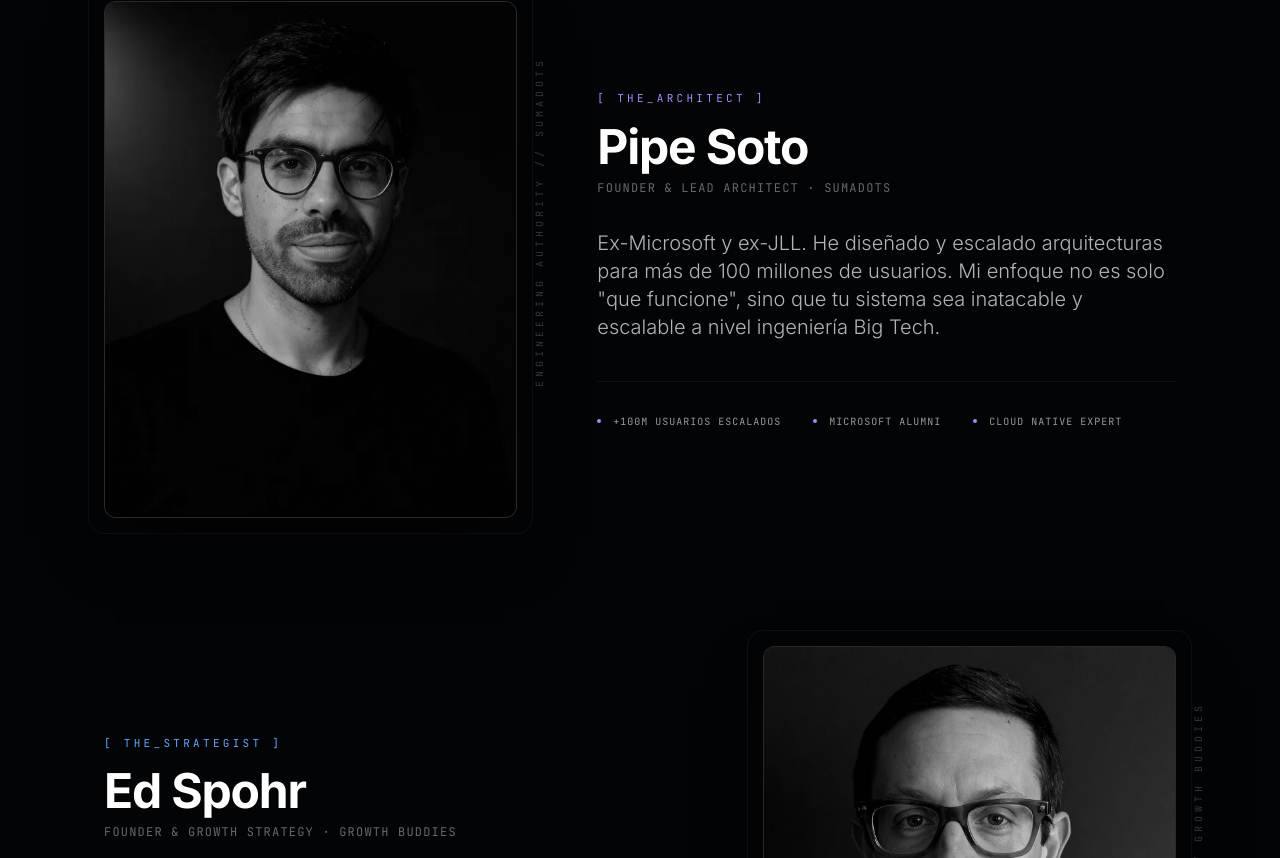
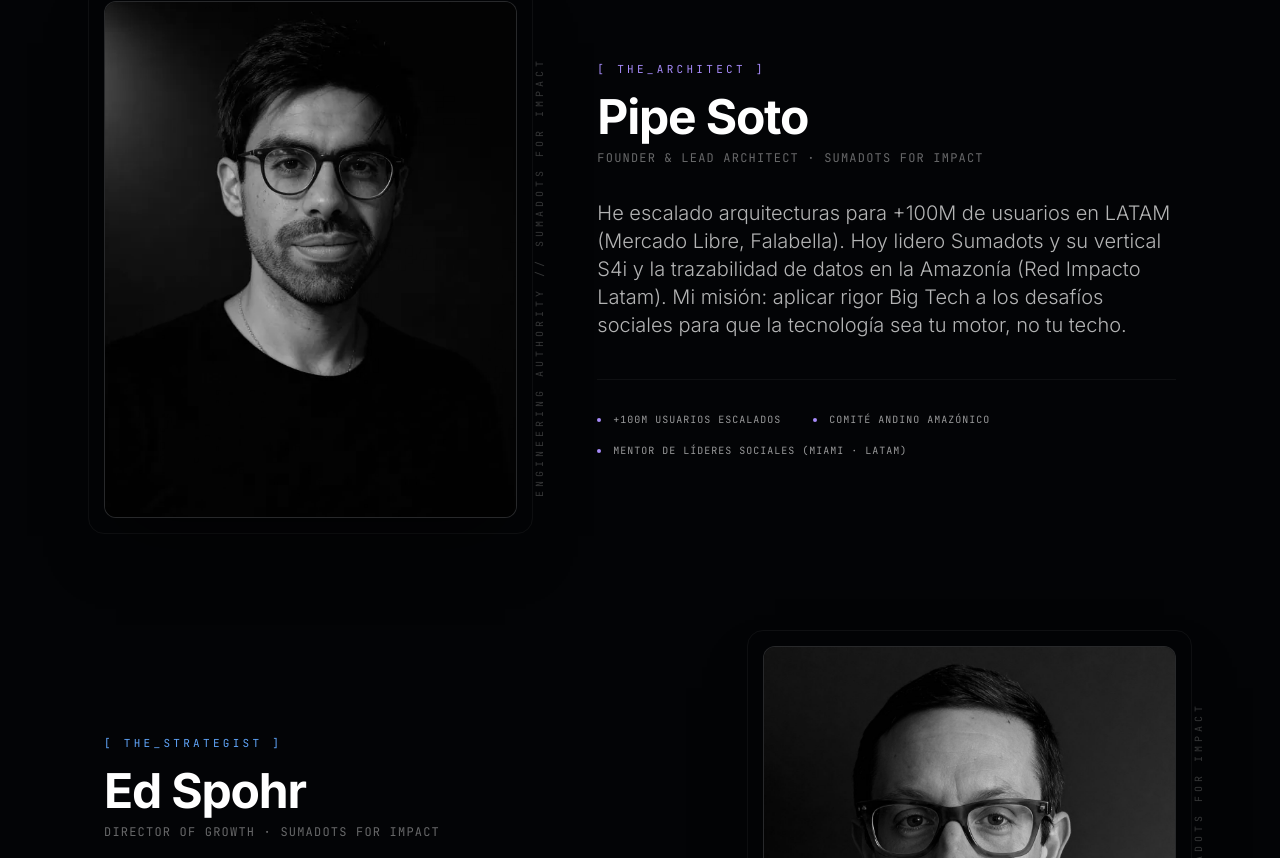
Before and after one commit to fsotosa-ops/wepropel, a React (Vite) app: page / in a window 1280 px wide. Shown: the part 5262-6120 px from the top of the page. Built offline with nearby package versions, Linux system fonts and the light colour scheme.

Commit message:
fix feli bio

```diff
--- a/src/components/Founders.jsx
+++ b/src/components/Founders.jsx
@@ -11,9 +11,10 @@ const FOUNDERS = [
         tag: '[ THE_ARCHITECT ]',
         name: 'Pipe Soto',
         role: 'Founder & Lead Architect',
-        company: 'SUMADOTS',
-        bio: 'Ex-Microsoft y ex-JLL. He diseñado y escalado arquitecturas para más de 100 millones de usuarios. Mi enfoque no es solo "que funcione", sino que tu sistema sea inatacable y escalable a nivel ingeniería Big Tech.',
-        milestones: ['+100M Usuarios Escalados', 'Microsoft Alumni', 'Cloud Native Expert'],
+        company: 'SUMADOTS FOR IMPACT',
+        // Bio súper reducida, escaneable y letal:
+        bio: 'He escalado arquitecturas para +100M de usuarios en LATAM (Mercado Libre, Falabella). Hoy lidero Sumadots y su vertical S4i y la trazabilidad de datos en la Amazonía (Red Impacto Latam). Mi misión: aplicar rigor Big Tech a los desafíos sociales para que la tecnología sea tu motor, no tu techo.',
+        milestones: ['+100M Usuarios Escalados', 'Comité Andino Amazónico', 'Mentor de Líderes Sociales (MIAMI · LATAM)'],
         photo: '/sumadots-founder.webp',
         accent: '#a78bfa'
     },
@@ -21,8 +22,8 @@ const FOUNDERS = [
         id: 'ed',
         tag: '[ THE_STRATEGIST ]',
         name: 'Ed Spohr',
-        role: 'Founder & Growth Strategy',
-        company: 'GROWTH BUDDIES',
+        role: 'Director of Growth',
+        company: 'SUMADOTS FOR IMPACT',
         bio: 'Experto en transformación operativa y adopción tecnológica en Miami y LatAm. Mi obsesión es que la tecnología se traduzca en retorno real: que tu equipo la use y tus indicadores de impacto social se muevan.',
         milestones: ['Partner Tech Propel', 'Miami Impact Network', 'ROI Social Architect'],
         photo: '/groddies-founder-2.jpeg',
```
